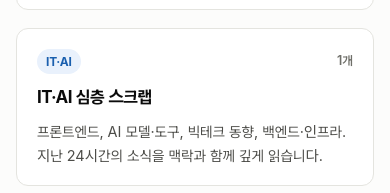
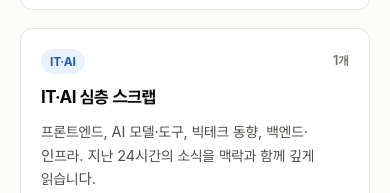
Before and after one commit to jinyang-kim/ai-report, an Astro site: page / in a window 390 px wide. Shown: the part 1807-2000 px from the top of the page. Built offline with nearby package versions, Linux system fonts and the light colour scheme; Astro itself is replaced by a stand-in of ours; a web font is replaced by a local one.

Commit message:
반응형: 모바일 콘텐츠 좌우 여백 20px 일관 적용 + safe-area 대응
Co-Authored-By: Claude Opus 4.8 <noreply@anthropic.com>

```diff
--- a/src/layouts/BaseLayout.astro
+++ b/src/layouts/BaseLayout.astro
@@ -33,7 +33,7 @@ const ogImage = new URL(image, Astro.site);
 <html lang="ko">
   <head>
     <meta charset="utf-8" />
-    <meta name="viewport" content="width=device-width, initial-scale=1" />
+    <meta name="viewport" content="width=device-width, initial-scale=1, viewport-fit=cover" />
     <title>{fullTitle}</title>
     <meta name="description" content={description} />
     <link rel="canonical" href={canonical} />
--- a/src/styles/global.css
+++ b/src/styles/global.css
@@ -183,7 +183,12 @@ a { color: inherit; }
 /* ---------- layout ---------- */
 
 .wrap { width: 100%; max-width: var(--maxw); margin-inline: auto; padding-inline: 20px; }
-@media (max-width: 560px) { .wrap { padding-inline: 16px; } }
+@media (max-width: 560px) {
+  .wrap {
+    padding-left: max(20px, env(safe-area-inset-left));
+    padding-right: max(20px, env(safe-area-inset-right));
+  }
+}
 
 .site { display: flex; flex-direction: column; min-height: 100vh; min-height: 100dvh; }
 .site > main { flex: 1; }
@@ -400,7 +405,7 @@ a.chip:hover { filter: brightness(0.96); }
 
 /* ---------- article ---------- */
 
-.article { padding: 44px 0 60px; max-width: calc(var(--maxw-prose) + 40px); }
+.article { padding-block: 44px 60px; max-width: calc(var(--maxw-prose) + 40px); }
 .article__head { max-width: var(--maxw-prose); margin-bottom: 34px; }
 .article__top { display: flex; align-items: center; gap: 9px; flex-wrap: wrap; margin-bottom: 16px; }
 .article h1 {
```
